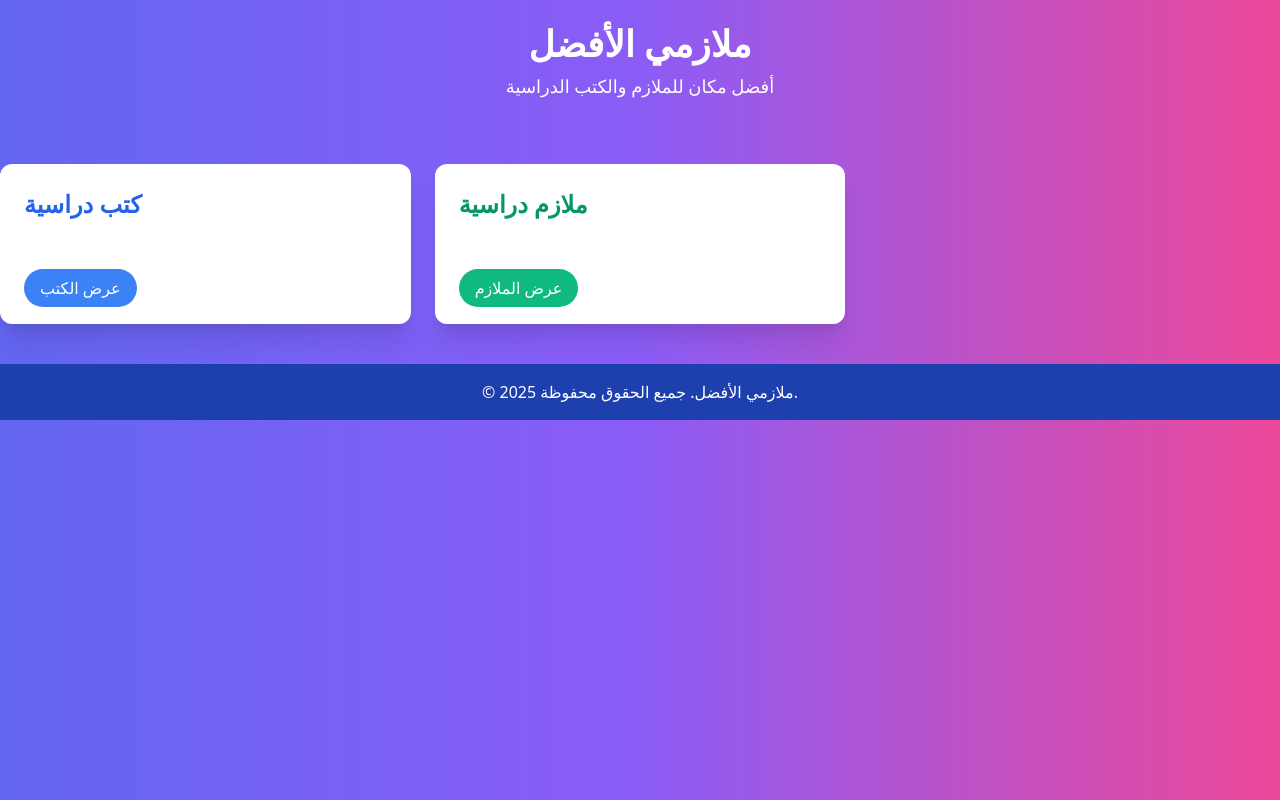
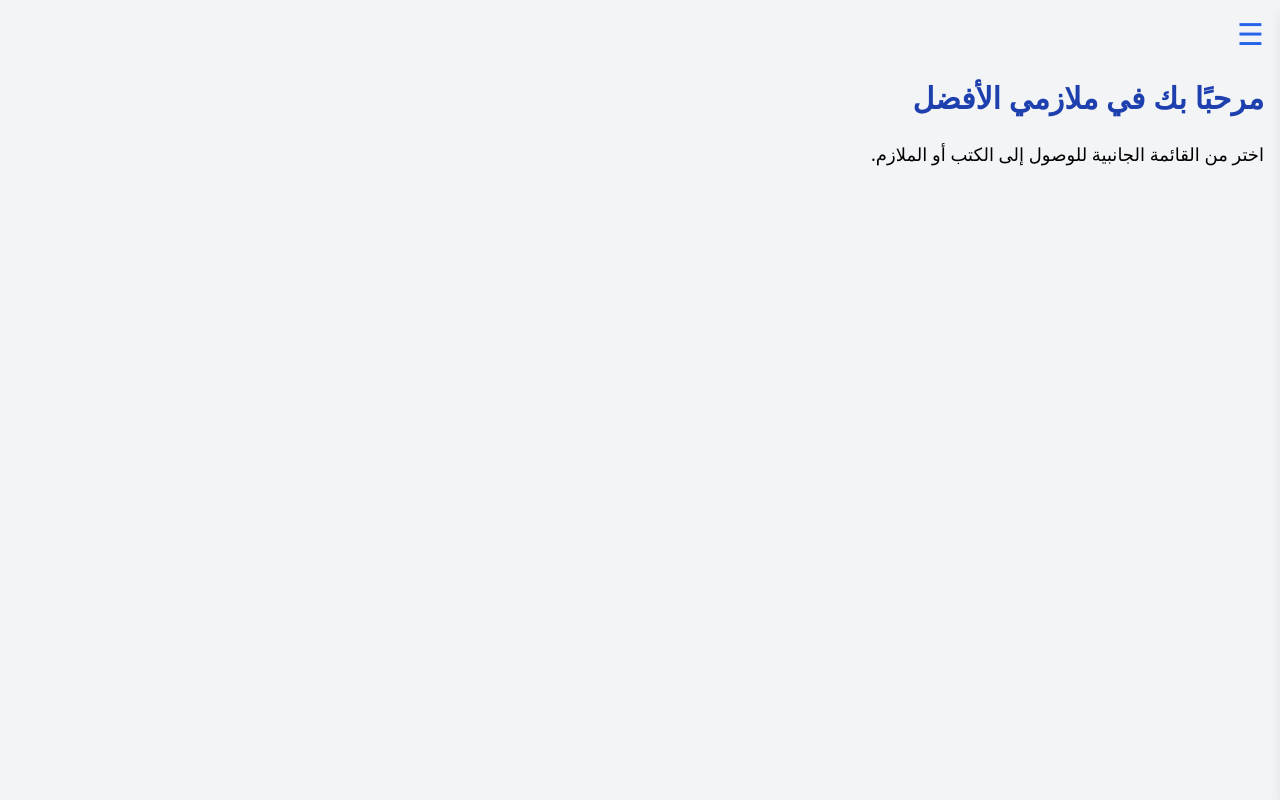
Before and after one commit to ffooaadd/malazami-alafdal, a plain HTML site: page index.html in a window 1280 px wide. Drawn offline with nearby package versions, Linux system fonts and the light colour scheme.

Commit message:
Update index.html

```diff
--- a/index.html
+++ b/index.html
@@ -1,40 +1,41 @@
 <!DOCTYPE html>
-<html lang="ar">
+<html lang="ar" dir="rtl">
 <head>
     <meta charset="UTF-8">
     <meta name="viewport" content="width=device-width, initial-scale=1.0">
     <title>ملازمي الأفضل</title>
-    <link href="https://cdn.jsdelivr.net/npm/tailwindcss@2.0.2/dist/tailwind.min.css" rel="stylesheet">
+    <link href="https://cdn.jsdelivr.net/npm/tailwindcss@2.2.19/dist/tailwind.min.css" rel="stylesheet">
+    <script src="app.js" defer></script>
 </head>
-<body class="bg-gradient-to-r from-indigo-500 via-purple-500 to-pink-500 text-white font-sans">
-
-    <!-- Header -->
-    <header class="p-6 text-center">
-        <h1 class="text-4xl font-bold mb-2">ملازمي الأفضل</h1>
-        <p class="text-lg">أفضل مكان للملازم والكتب الدراسية</p>
-    </header>
-
-    <!-- Main Content -->
-    <div class="container mx-auto my-10 grid grid-cols-1 sm:grid-cols-2 lg:grid-cols-3 gap-6">
-        <!-- Books Section -->
-        <div class="bg-white p-6 rounded-xl shadow-xl hover:shadow-2xl transition duration-300 ease-in-out transform hover:scale-105">
-            <h2 class="text-2xl font-semibold mb-4 text-blue-600">كتب دراسية</h2>
-            <p class="mb-4">اختر الصف الدراسي للاطلاع على الكتب الدراسية.</p>
-            <a href="books.html" class="bg-blue-500 text-white py-2 px-4 rounded-full hover:bg-blue-700 transition duration-300">عرض الكتب</a>
-        </div>
-
-        <!-- Mlalem Section -->
-        <div class="bg-white p-6 rounded-xl shadow-xl hover:shadow-2xl transition duration-300 ease-in-out transform hover:scale-105">
-            <h2 class="text-2xl font-semibold mb-4 text-green-600">ملازم دراسية</h2>
-            <p class="mb-4">اختر المرحلة الدراسية للاطلاع على الملازم.</p>
-            <a href="mlalem.html" class="bg-green-500 text-white py-2 px-4 rounded-full hover:bg-green-700 transition duration-300">عرض الملازم</a>
+<body class="bg-gray-100 text-right font-sans">
+    <!-- القائمة الجانبية -->
+    <div class="fixed top-0 right-0 p-4 z-50">
+        <button onclick="toggleMenu()" class="text-3xl text-blue-600">&#9776;</button>
+    </div>
+    <div id="sideMenu" class="fixed top-0 right-0 bg-white w-64 h-full shadow-lg transform translate-x-full transition-transform duration-300 z-50">
+        <div class="p-4">
+            <h2 class="text-xl font-bold mb-4">القائمة</h2>
+            <ul>
+                <li><a href="index.html" class="block py-2 text-blue-700 hover:text-blue-900">الصفحة الرئيسية</a></li>
+                <li class="mb-2">
+                    <button onclick="toggleSubmenu()" class="w-full text-right py-2 text-blue-700 hover:text-blue-900">ملازم الثانوية</button>
+                    <ul id="submenu" class="hidden ml-4 mt-2">
+                        <li><button onclick="showMaterials('أول متوسط')" class="text-sm py-1 text-green-600 hover:text-green-800">أول متوسط</button></li>
+                        <li><button onclick="showMaterials('ثاني متوسط')" class="text-sm py-1 text-green-600 hover:text-green-800">ثاني متوسط</button></li>
+                        <li><button onclick="showMaterials('ثالث متوسط')" class="text-sm py-1 text-green-600 hover:text-green-800">ثالث متوسط</button></li>
+                    </ul>
+                </li>
+                <li><a href="support.html" class="block py-2 text-blue-700 hover:text-blue-900">الدعم الفني</a></li>
+                <li><a href="https://t.me/FPFPPF" target="_blank" class="block py-2 text-blue-700 hover:text-blue-900">مالك الموقع</a></li>
+            </ul>
         </div>
     </div>
 
-    <!-- Footer -->
-    <footer class="bg-blue-800 text-center py-4 mt-10">
-        <p>© 2025 ملازمي الأفضل. جميع الحقوق محفوظة.</p>
-    </footer>
-
+    <!-- الصفحة الرئيسية -->
+    <div class="container mx-auto mt-16 p-4">
+        <h1 class="text-3xl font-bold text-blue-800 mb-6">مرحبًا بك في ملازمي الأفضل</h1>
+        <p class="text-lg">اختر من القائمة الجانبية للوصول إلى الكتب أو الملازم.</p>
+        <div id="materialsList" class="mt-6"></div>
+    </div>
 </body>
 </html>
```
